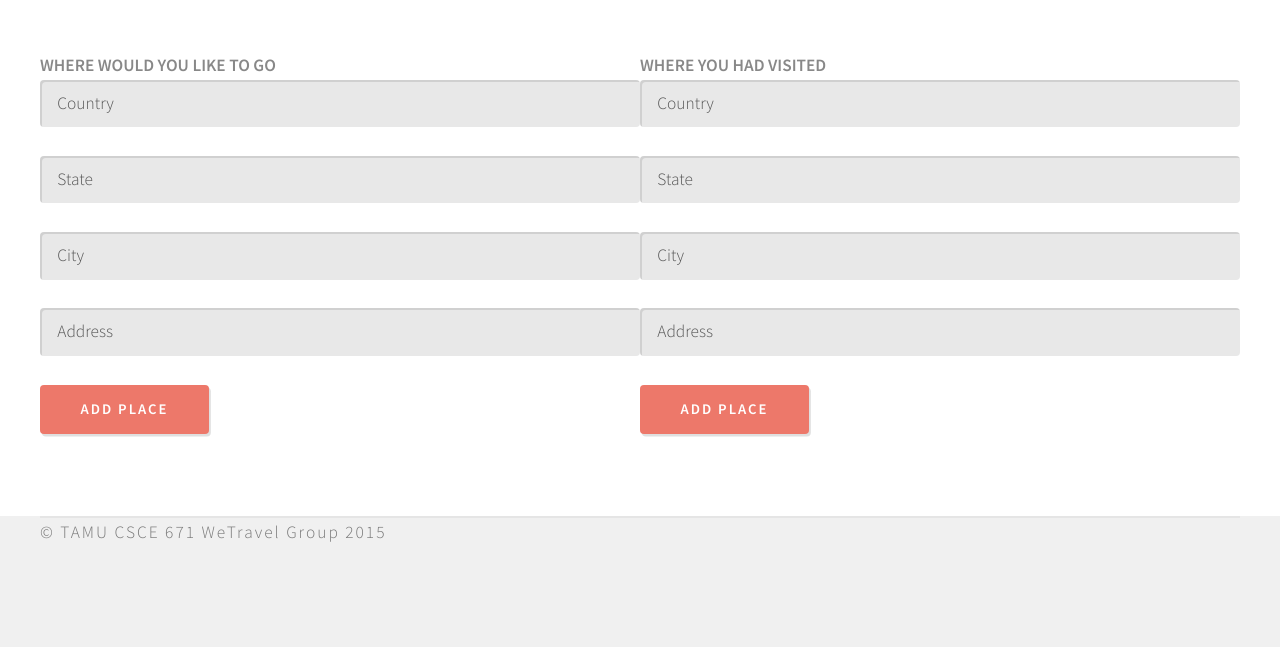
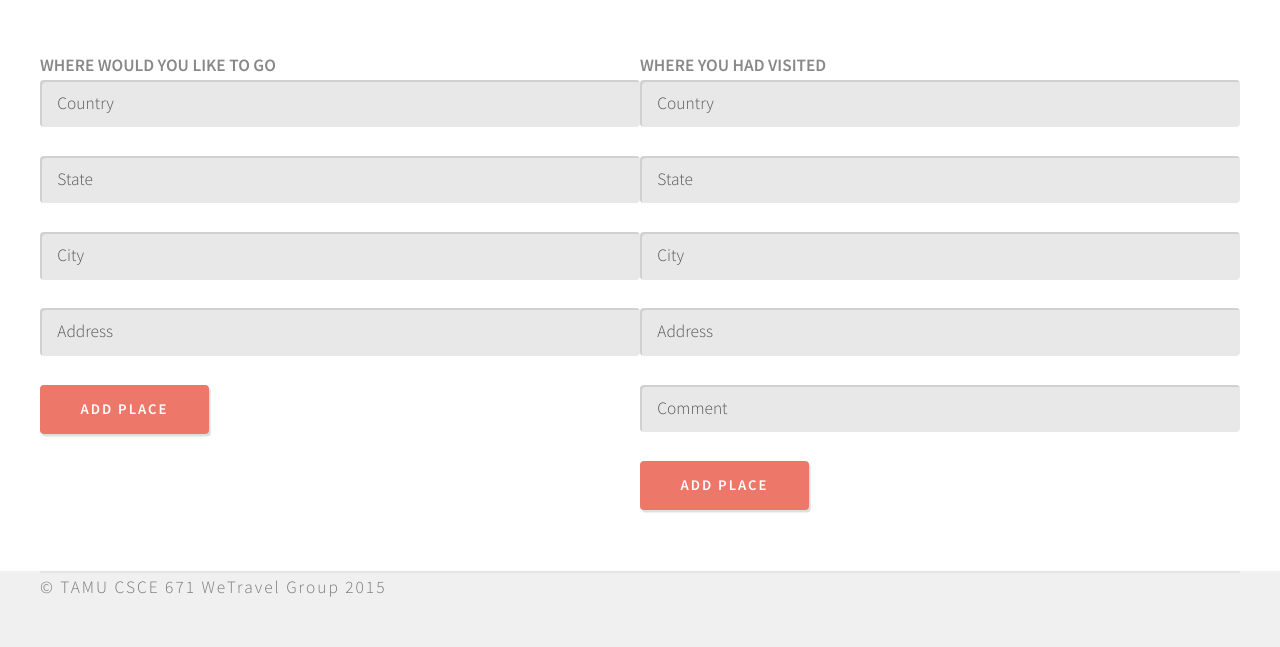
Before and after one commit to ShiyangChen/WeTravel-Website-Django, a Django app: page /wetravel/places/ in a window 1280 px wide. Shown: the part 153-800 px from the top of the page. Run offline with Django 3.2, Linux system fonts and the light colour scheme; parts of the project's set-up code (start-up, migrations or seed data) failed here and were passed over; some libraries are stand-ins or nearby versions.

Commit message:
Add comment to visited place

```diff
--- a/wetravel/templates/wetravel/addplace.html
+++ b/wetravel/templates/wetravel/addplace.html
@@ -28,12 +28,16 @@
         <input type="text" name="state1" class="form-control" placeholder="State"><br>
         <input type="text" name="city1" class="form-control" placeholder="City"><br>
         <input type="text" name="address1" class="form-control" placeholder="Address"><br>
+        <input type="text" name="comment" class="form-control" placeholder="Comment"><br>
 
       <input type="submit" name="submit1" value="Add Place">
     </form>
 
     {% for visited in user.userprofile.visited.all %}
       <p>{{ visited }}</p>
+      {% for comment in visited.placecomment_set.all %}
+        <p>{{ comment.text }}</p>
+      {% endfor %}
     {% endfor %}
 
   </td>
--- a/wetravel/views.py
+++ b/wetravel/views.py
@@ -380,7 +380,12 @@ def add_visited(request):
     if 'submit1' in request.POST:
         userprofile = request.user.userprofile
         place = Place.objects.filter(address=request.POST.get('address1'))
+        comment = request.POST.get('comment')
         if place:
+            if comment:
+                place_comment = PlaceComment(text=comment)
+                place_comment.place = place[0]
+                place_comment.save()
             userprofile.visited.add(place[0])
 
     return HttpResponseRedirect('/wetravel/places')
```
Also changed, not shown: wetravel/models.py (+7 -0 lines), wetravel/migrations/0001_initial.py.
